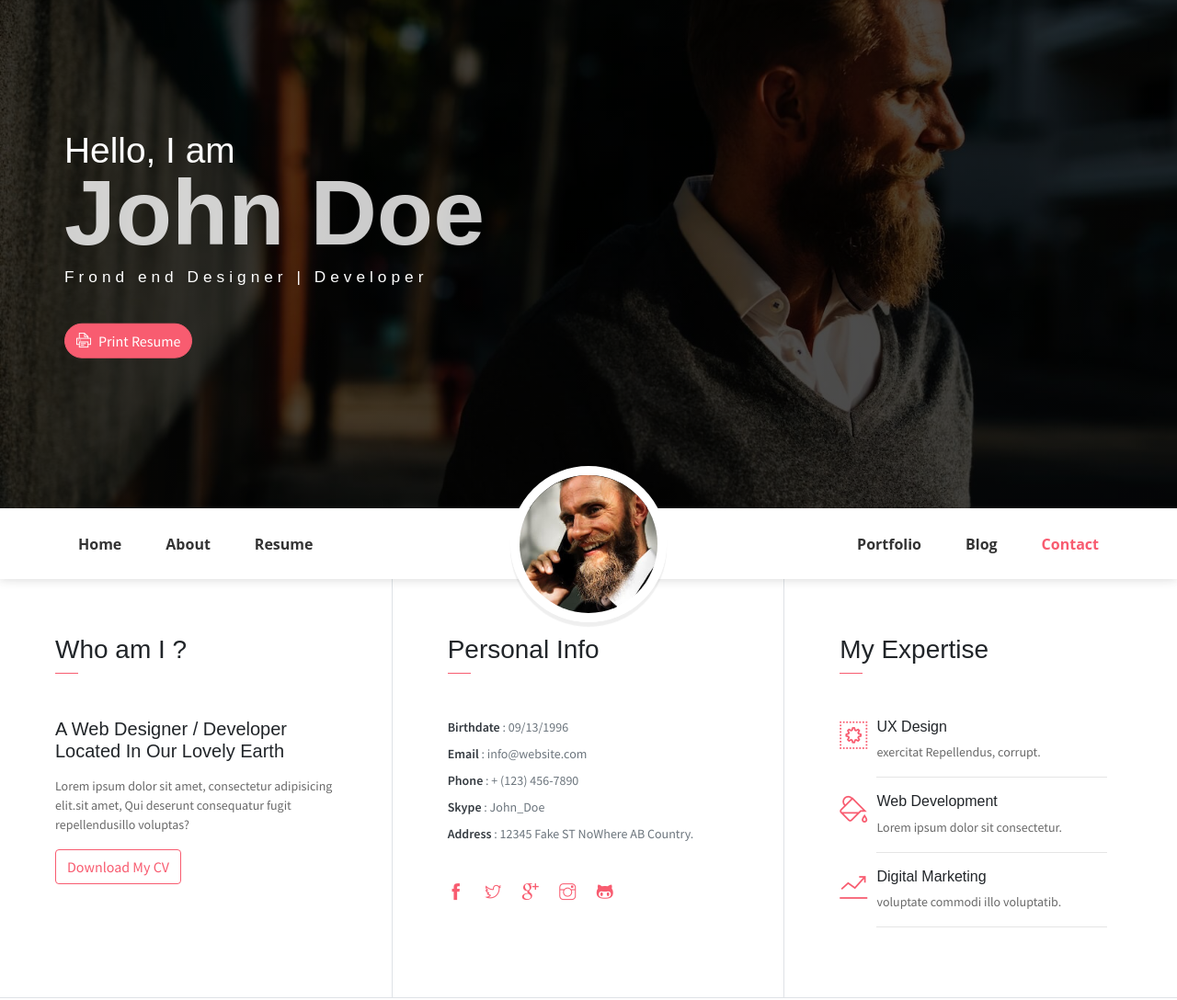
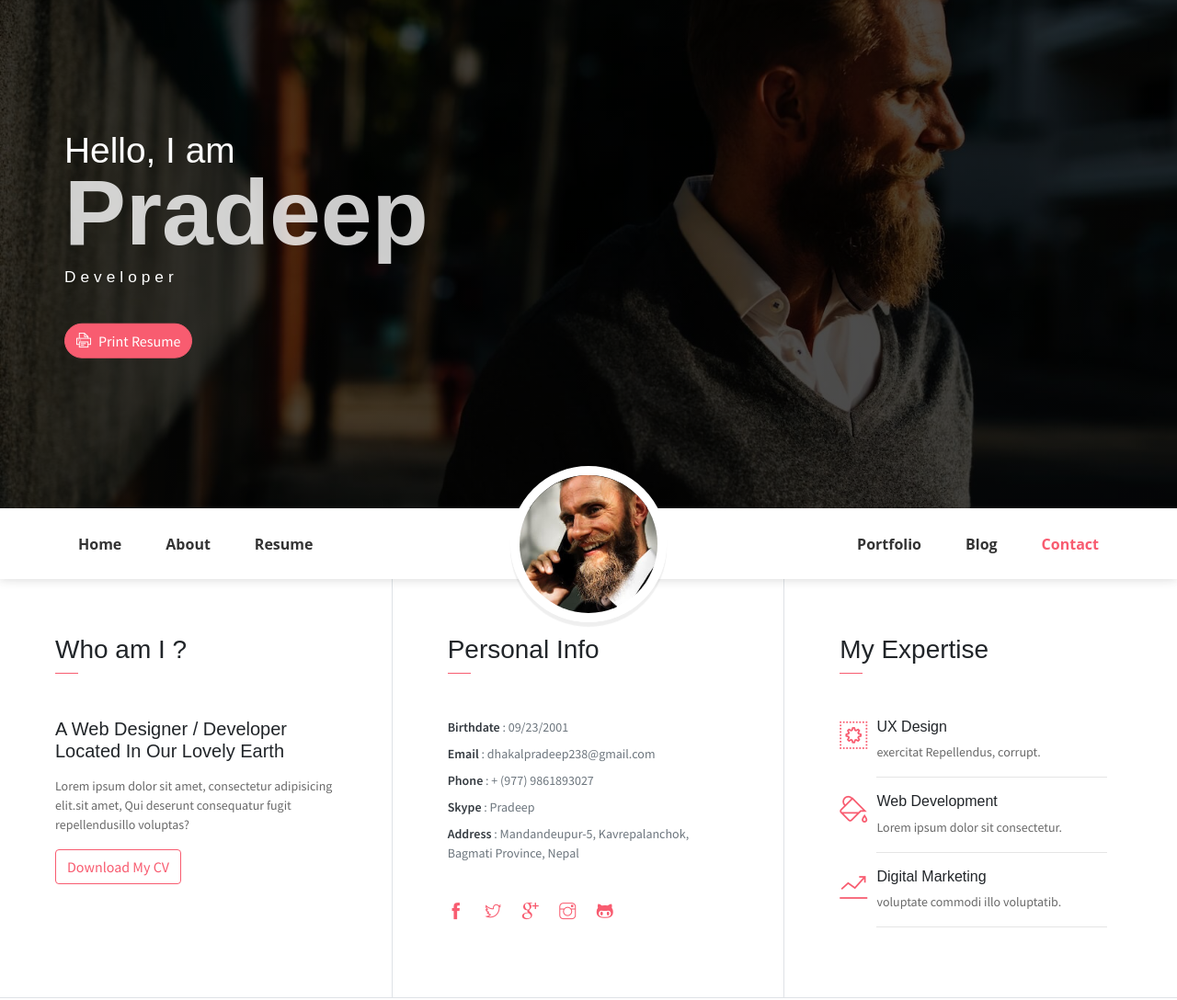
Before and after one commit to Pradeep-Dhakal/Pradip, a website: page index.html in a window 1280 px wide. Shown: the part 87-1175 px from the top of the page at 92% size. Drawn offline with Linux system fonts and the light colour scheme; some packages are replaced by stand-ins of ours; some icons are missing.

Commit message:
index page changed

```diff
--- a/index.html
+++ b/index.html
@@ -5,7 +5,7 @@
     <meta name="viewport" content="width=device-width, initial-scale=1, shrink-to-fit=no">
     <meta name="description" content="Start your development with JohnDoe landing page.">
     <meta name="author" content="Devcrud">
-    <title>JohnDoe Landing page | Free Bootstrap 4.3.x landing page</title>
+    <title>Pradeep Dhakal Portfolio</title>
     <!-- font icons -->
     <link rel="stylesheet" href="assets/vendors/themify-icons/css/themify-icons.css">
     <!-- Bootstrap + JohnDoe main styles -->
@@ -24,8 +24,8 @@
             </ul>
             <div class="header-content">
                 <h4 class="header-subtitle" >Hello, I am</h4>
-                <h1 class="header-title">John Doe</h1>
-                <h6 class="header-mono" >Frond end Designer | Developer</h6>
+                <h1 class="header-title">Pradeep </h1>
+                <h6 class="header-mono" > Developer</h6>
                 <button class="btn btn-primary btn-rounded"><i class="ti-printer pr-2"></i>Print Resume</button>
             </div>
         </div>
@@ -50,7 +50,7 @@
                 <ul class="navbar-nav brand">
                     <img src="assets/imgs/avatar.jpg" alt="" class="brand-img">
                     <li class="brand-txt">
-                        <h5 class="brand-title">John Doe</h5>
+                        <h5 class="brand-title">Pradeep</h5>
                         <div class="brand-subtitle">Web Designer | Developer</div>
                     </li>
                 </ul>
@@ -81,11 +81,11 @@
                 <h3 class="font-weight-light">Personal Info</h3>
                 <span class="line mb-5"></span>
                 <ul class="mt40 info list-unstyled">
-                    <li><span>Birthdate</span> : 09/13/1996</li>
-                    <li><span>Email</span> : info@website.com</li>
-                    <li><span>Phone</span> : + (123) 456-7890</li>
-                    <li><span>Skype</span> : John_Doe </li>
-                    <li><span>Address</span> :  12345 Fake ST NoWhere AB Country.</li>
+                    <li><span>Birthdate</span> : 09/23/2001</li>
+                    <li><span>Email</span> : dhakalpradeep238@gmail.com</li>
+                    <li><span>Phone</span> : + (977) 9861893027</li>
+                    <li><span>Skype</span> : Pradeep </li>
+                    <li><span>Address</span> : Mandandeupur-5, Kavrepalanchok, Bagmati Province, Nepal</li>
                 </ul>
                 <ul class="social-icons pt-3">
                     <li class="social-item"><a class="social-link" href="#"><i class="ti-facebook" aria-hidden="true"></i></a></li>
```
